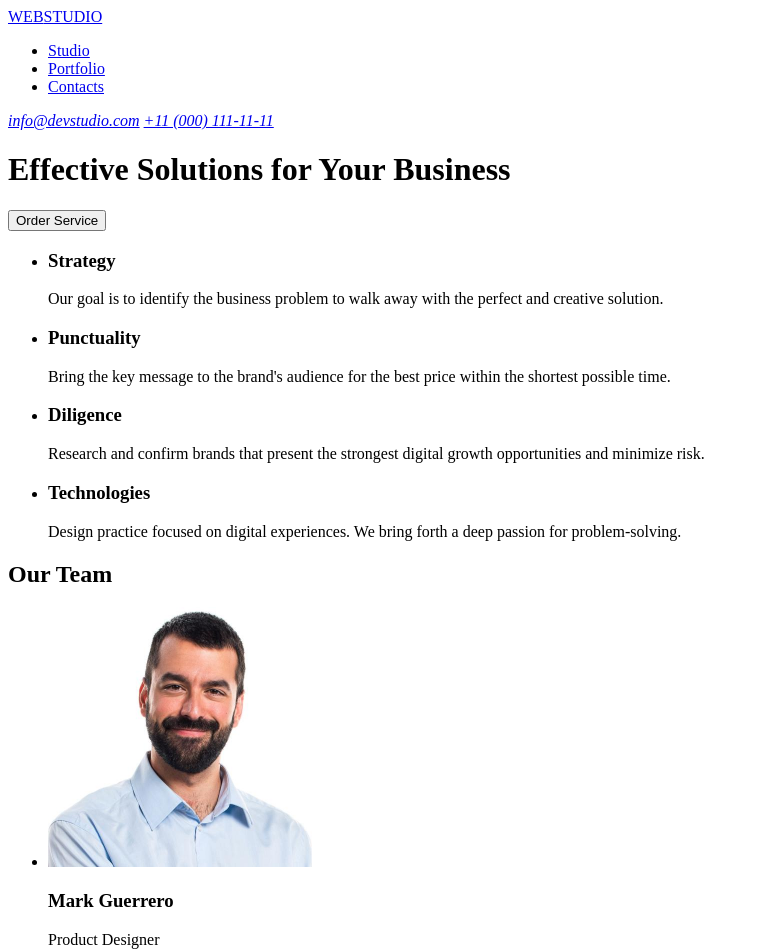
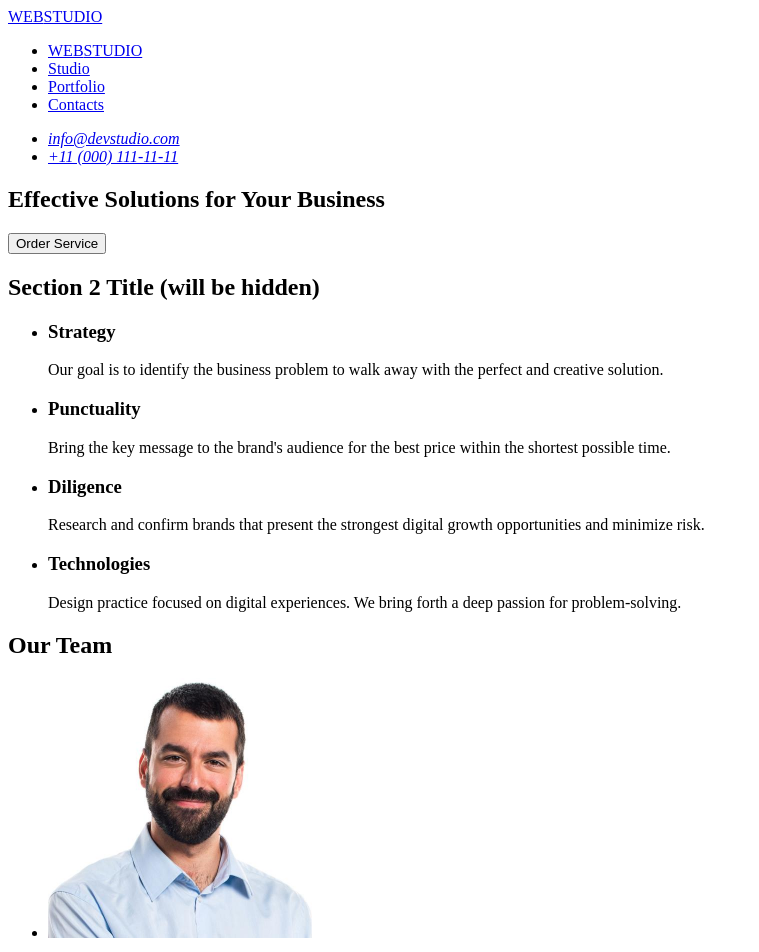
Before and after one commit to Alinch96/goit-markup-hw-01, a plain HTML site: page index.html in a window 1280 px wide. Shown: the top 952 px of the page, without its empty margins (0-759 px from the left). Drawn offline with Linux system fonts and the light colour scheme.

Commit message:
Correct due to the homework preTest on the platform

```diff
--- a/index.html
+++ b/index.html
@@ -12,39 +12,56 @@
     <body>
 
         <header>
-            <a href="#">WEB<span>STUDIO</span></a>
             <nav>
+                <a href="./index.html">WEB<span>STUDIO</span></a>
+
                 <ul>
-                    <li><a href="#">Studio</a></li>
-                    <li><a href="#">Portfolio</a></li>
-                    <li><a href="#">Contacts</a></li>
+                    <li><a href="./index.html">WEB<span>STUDIO</span></a></li>
+                    <li><a href="./index.html">Studio</a></li>
+                    <li><a href="./index.html">Portfolio</a></li>
+                    <li><a href="./index.html">Contacts</a></li>
                 </ul>
             </nav>
 
         <address>
-            <a href="mailto:info@devstudio.com">info@devstudio.com</a>
-            <a href="tel:+11 (000) 111-11-11">+11 (000) 111-11-11</a>
+            <ul>
+                <li>
+                    <a href="mailto:info@devstudio.com">info@devstudio.com</a>
+                </li>
+                <li>
+                    <a href="tel:+110001111111">+11 (000) 111-11-11</a>
+                </li>
+
+            </ul>
+
         </address>
         </header>
 
         <main>
-            <h1>Effective Solutions for Your Business</h1>
-            <button type="button">Order Service</button>
 
             <section>
+                <h1>Effective Solutions for Your Business</h1>
+                <button type="button">Order Service</button>
+            </section>
+
+            <section>
+
+                <h2>Section 2 Title (will be hidden) </h2>
                 <ul>
                     <li>
                         <h3>Strategy</h3>
 
-                        <p>Our goal is to identify the business
-                        problem to walk away with the perfect and creative solution.
+                        <p>
+                            Our goal is to identify the business
+                            problem to walk away with the perfect and creative solution.
                         </p>
                     </li>
 
                     <li>
                         <h3>Punctuality</h3>
 
-                        <p> Bring the key message to the brand's audience for the best
+                        <p>
+                            Bring the key message to the brand's audience for the best
                             price within the shortest possible time.
                         </p>
                     </li>
@@ -52,7 +69,8 @@
                     <li>
                         <h3>Diligence</h3>
 
-                        <p> Research and confirm brands that present the strongest digital
+                        <p>
+                            Research and confirm brands that present the strongest digital
                             growth opportunities and minimize risk.
                         </p>
                     </li>
@@ -60,7 +78,8 @@
                     <li>
                         <h3>Technologies</h3>
 
-                        <p> Design practice focused on digital experiences. We bring forth
+                        <p>
+                            Design practice focused on digital experiences. We bring forth
                             a deep passion for problem-solving.
                         </p>
                     </li>
@@ -122,7 +141,7 @@
         </main>
 
         <footer>
-            <a href="#">WEB<span>STUDIO</span></a>
+            <a href="./index.html">WEBSTUDIO</a>
 
             <p>
                 Increase the flow of customers and sales for your business
```
